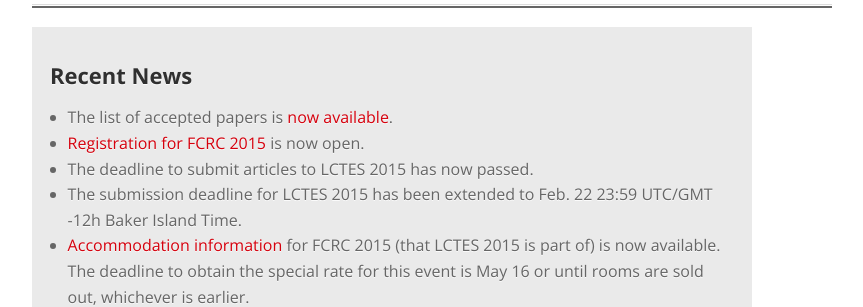
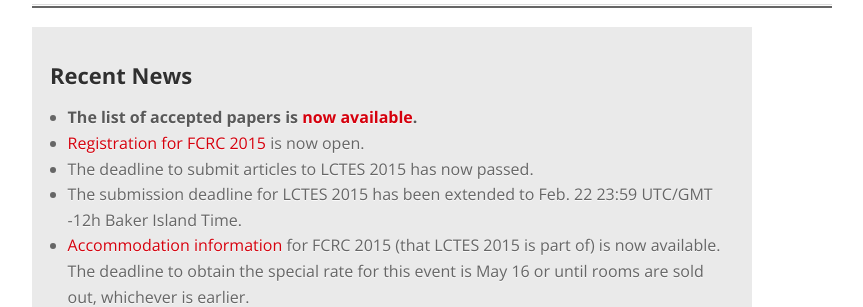
Before and after one commit to GSathish/lctes2015, a Jekyll site: the page built from index.html, in a window 1280 px wide. Shown: the part 300-607 px from the top of the page, without its empty margins (28-891 px from the left). Built offline with Jekyll 4.4.1, drawn with Linux system fonts in a browser that asks for light colours.

```diff
--- a/index.html
+++ b/index.html
@@ -9,7 +9,7 @@ current: home
 <div style="background: #eaeaea; padding: 18px;">
 <h2>Recent News</h2>
 <ul>
-	<li>The list of accepted papers is <a href="program">now available</a>.</li>
+	<li><strong>The list of accepted papers is <a href="program">now available</a>.</strong></li>
 	<li><a href="https://www.regonline.com/Register/Checkin.aspx?EventID=1692718">Registration for FCRC 2015</a> is now open.</li>
 	<li>The deadline to submit articles to LCTES 2015 has now passed.</li>
 	<li>The submission deadline for LCTES 2015 has been extended to Feb. 22 23:59 UTC/GMT -12h Baker Island Time.</li>
--- a/program/index.html
+++ b/program/index.html
@@ -4,6 +4,8 @@ title: Program
 current: program
 description: LCTES 2015 Organizing Committee
 ---
+
+<h3>Accepted Papers</h3>
 
 <h4>The program will be finalized soon but the list of accepted articles is:</h4>
 
```
